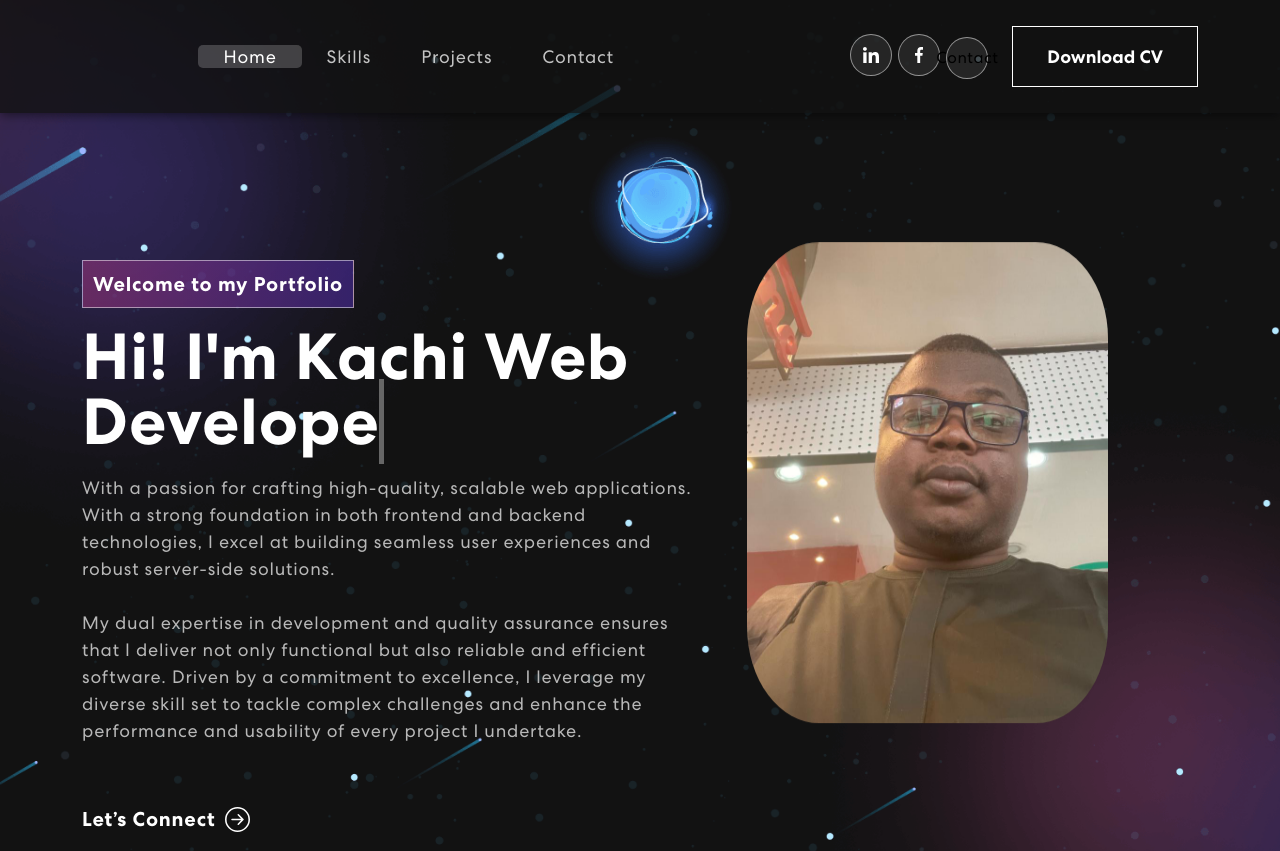
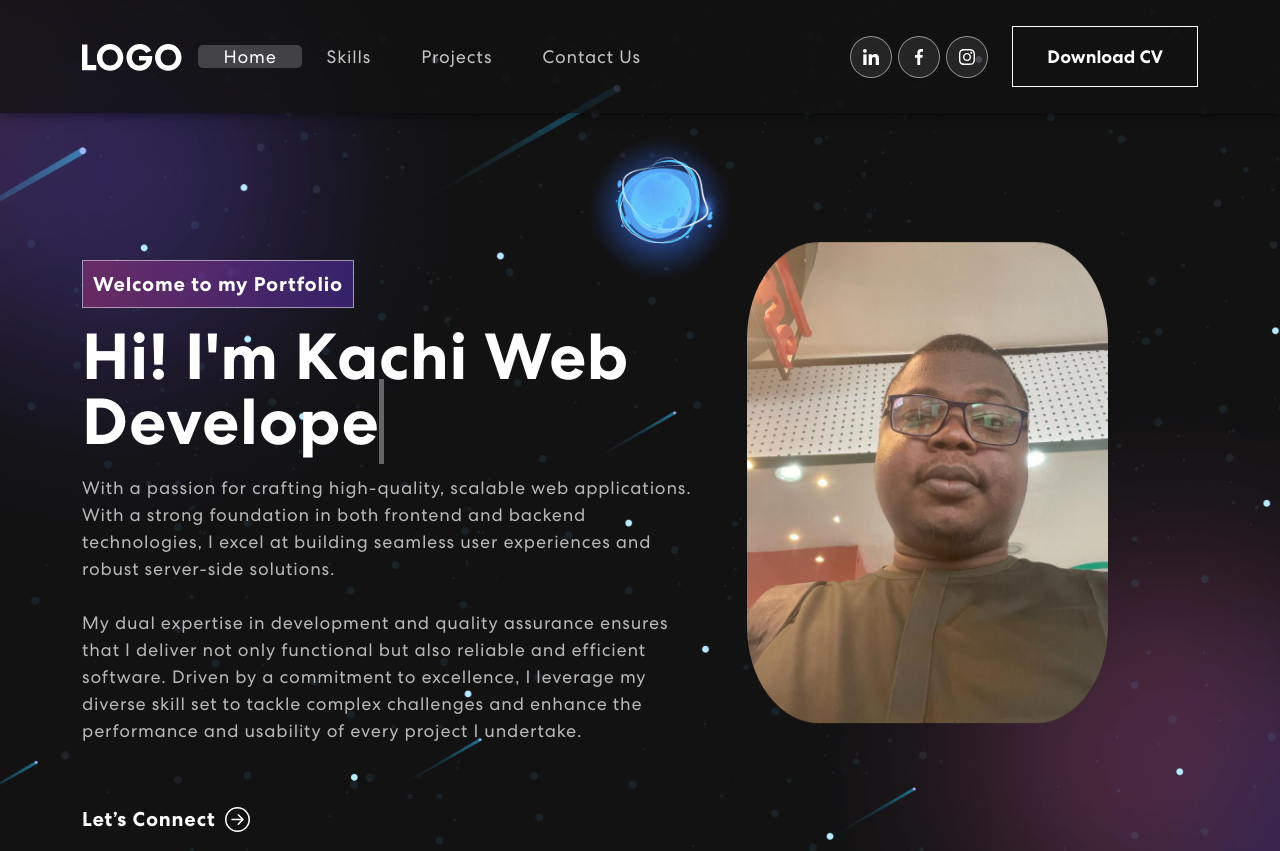
Before and after one commit to okemirio/portfolio, a React (Vite) app: page / in a window 1280 px wide. Shown: the top 851 px of the page. Built offline with nearby package versions, Linux system fonts and the light colour scheme.

Commit message:
production

```diff
--- a/src/Componets/Navbar.jsx
+++ b/src/Componets/Navbar.jsx
@@ -1,9 +1,9 @@
 import React, { useState, useEffect } from "react";
 import { Navbar as BootstrapNavbar, Nav, Container } from "react-bootstrap";
-import Logo from "../../src/assets/images/logo.svg";
-import NavIcon1 from "../assets/images/nav-icon1.svg";
-import NavIcon2 from "../assets/images/nav-icon2.svg";
-import NavIcon3 from "../assets/images/nav-icon3.svg";
+import Logo from "/src/assets/images/logo.svg";
+import NavIcon1 from "/src/assets/images/nav-icon1.svg";
+import NavIcon2 from "/src/assets/images/nav-icon2.svg";
+import NavIcon3 from "/src/assets/images/nav-icon3.svg";
 
 const Navbar = () => {
   const [activeLink, setActiveLink] = useState("home");
@@ -29,7 +29,7 @@ const Navbar = () => {
     <BootstrapNavbar expand="lg" className={scrolled ? "scrolled" : ""}>
       <Container>
         <BootstrapNavbar.Brand href="#home">
-          {/* <img src={Logo} alt="Logo" /> */}
+          <img src={Logo} alt="Logo" />
         </BootstrapNavbar.Brand>
         <BootstrapNavbar.Toggle aria-controls="basic-navbar-nav">
           <span className="navbar-toggler-icon"></span>
@@ -38,62 +38,45 @@ const Navbar = () => {
           <Nav className="me-auto">
             <Nav.Link
               href="#home"
-              className={
-                activeLink === "home" ? "active navbar-link" : "navbar-link"
-              }
+              className={activeLink === "home" ? "active navbar-link" : "navbar-link"}
               onClick={() => onUpdateActiveLink("home")}
             >
               Home
             </Nav.Link>
             <Nav.Link
               href="#skills"
-              className={
-                activeLink === "skills" ? "active navbar-link" : "navbar-link"
-              }
+              className={activeLink === "skills" ? "active navbar-link" : "navbar-link"}
               onClick={() => onUpdateActiveLink("skills")}
             >
               Skills
             </Nav.Link>
             <Nav.Link
               href="#projects"
-              className={
-                activeLink === "projects" ? "active navbar-link" : "navbar-link"
-              }
+              className={activeLink === "projects" ? "active navbar-link" : "navbar-link"}
               onClick={() => onUpdateActiveLink("projects")}
             >
               Projects
             </Nav.Link>
             <Nav.Link
               href="#contact"
-              className={
-                activeLink === "contact" ? "active navbar-link" : "navbar-link"
-              }
+              className={activeLink === "contact" ? "active navbar-link" : "navbar-link"}
               onClick={() => onUpdateActiveLink("contact")}
             >
-              Contact
+              Contact Us
             </Nav.Link>
           </Nav>
           <span className="navbar-text">
             <div className="social-icon">
               <a href="https://www.linkedin.com/in/onyedikachi-okemiri-29b199b3/">
-                <img src={NavIcon1} alt="Icon 1" />
+                <img src={NavIcon1} alt="LinkedIn Icon" />
               </a>
-              <a href="#">
-                <img src={NavIcon2} alt="Icon 2" />
+              <a href="https://github.com/your-profile">
+                <img src={NavIcon2} alt="GitHub Icon" />
               </a>
-              <Nav.Link
-                href="#contact"
-                className={
-                  activeLink === "contact"
-                    ? "active navbar-link"
-                    : "navbar-link"
-                }
-                onClick={() => onUpdateActiveLink("contact")}
-              >
-                Contact
-              </Nav.Link>
+              <a href="https://twitter.com/your-profile">
+                <img src={NavIcon3} alt="Twitter Icon" />
+              </a>
             </div>
-            {/* Button to download CV */}
             <a href="/CV.pdf" download className="vvd">
               <button>
                 <span>Download CV</span>
```
